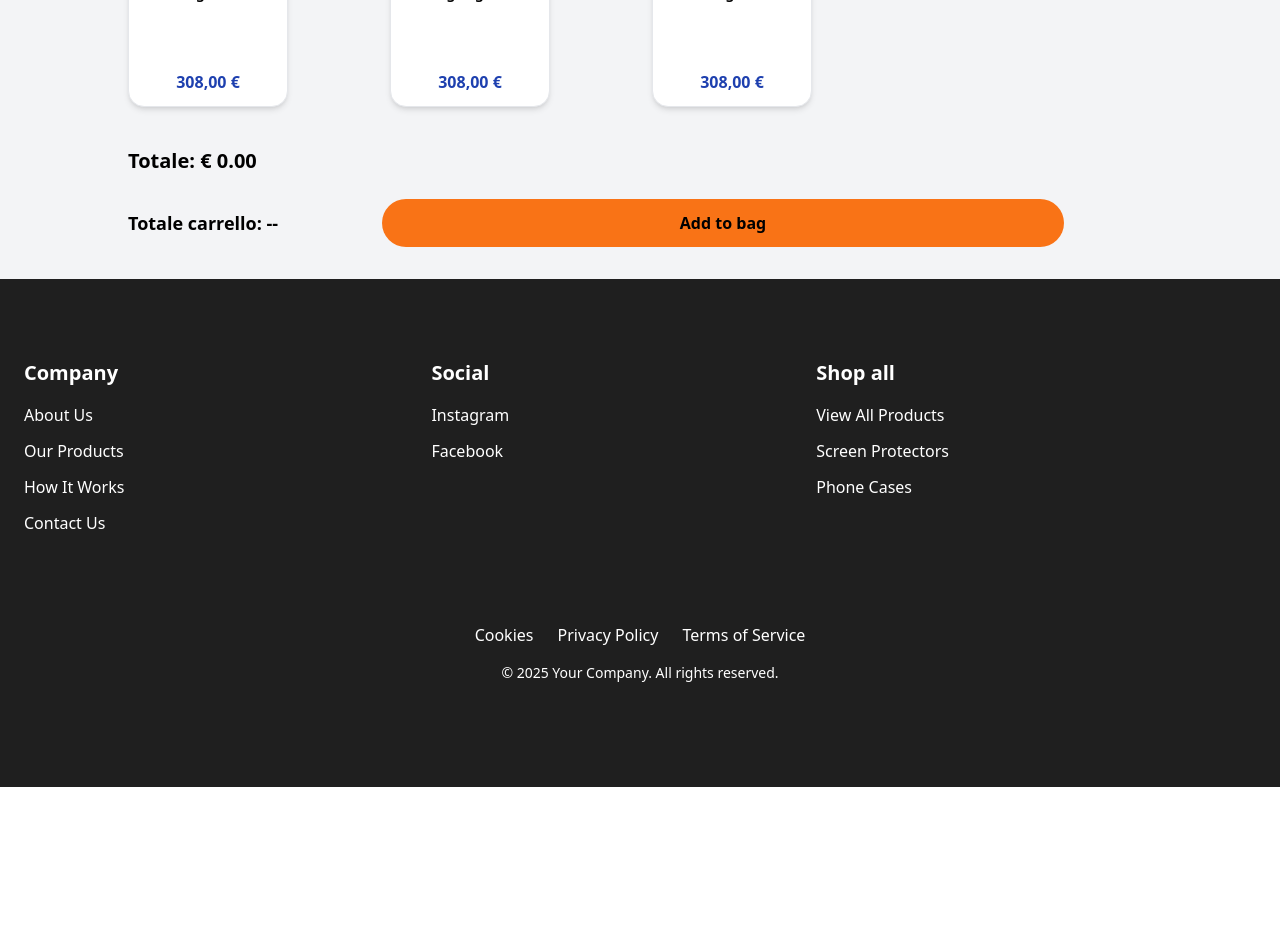
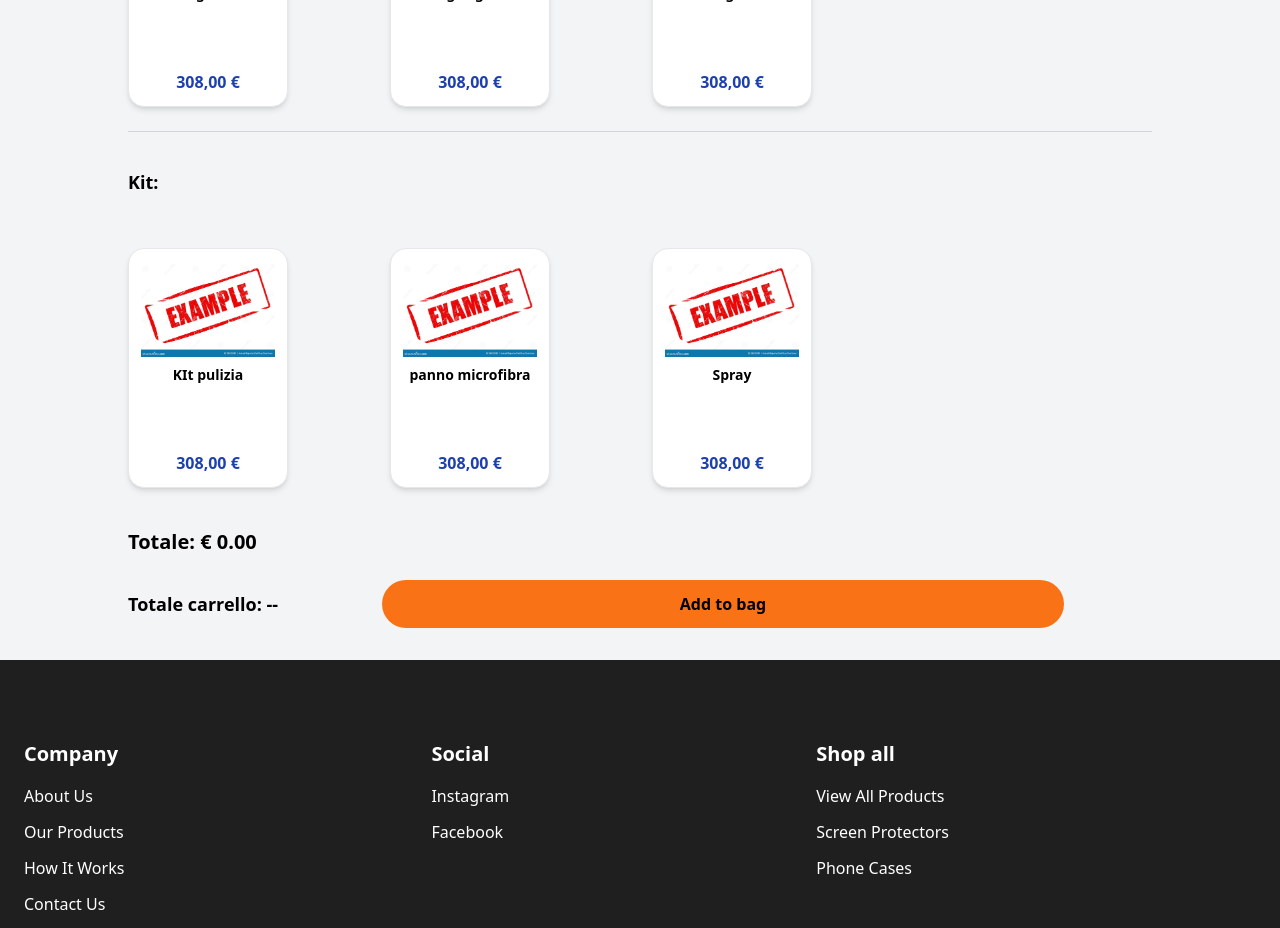
Before and after one commit to rubencommisso/mia_tech_progetto_finale, a React (Vite) app: page /product in a window 1280 px wide. Shown: the part 960-1888 px from the top of the page. Before the commit the page ends 1747 px from the top, so only its background shows below. Built offline with nearby package versions, Linux system fonts and the light colour scheme.

Commit message:
add kit card product & logic cart

```diff
--- a/src/pages/Cart.jsx
+++ b/src/pages/Cart.jsx
@@ -85,6 +85,10 @@ const Cart = () => {
                       <div className=" flex gap-2">
                       <span className="font-medium">{product.ring}</span>
                       <span>€{product.ringPrice}</span>
+                      </div>
+                      <div className=" flex gap-2">
+                      <span className="font-medium">{product.kit}</span>
+                      <span>€{product.kitPrice}</span>
                       </div>
                     <div className="flex items-center justify-between w-40 gap-2">
                       <span className="capitalize font-medium">Cover: {product.color}</span>
--- a/src/pages/Product.jsx
+++ b/src/pages/Product.jsx
@@ -16,7 +16,7 @@ const Product = () => {
   const [cart, setCart] = useState([]);
   const [selectedFilmId, setSelectedFilmId] = useState(null);
   const [selectedRingId, setSelectedRingId] = useState(null);
-
+  const [selectedKitId, setSelectedKitId] = useState(null);
   const navigate = useNavigate();
 
   // Caricamento iniziale del carrello
@@ -45,6 +45,7 @@ const Product = () => {
     setActiveModel(null);
     setSelectedFilmId(null);
     setSelectedRingId(null);
+    setSelectedKitId(null);
   };
 
   const handleModelClick = (model) => {
@@ -56,6 +57,8 @@ const Product = () => {
       setSelectedFilmId(id);
     } else if (category === "ring") {
       setSelectedRingId(id);
+    } else if (category === "kit") {
+      setSelectedKitId(id);
     }
   };
 
@@ -101,28 +104,53 @@ const Product = () => {
     },
   ];
 
+  const kitProduct = [
+    {
+      id: 7,
+      title: "KIt pulizia",
+      price: 308,
+      image: esempio,
+    },
+    {
+      id: 8,
+      title: "panno microfibra",
+      price: 308,
+      image: esempio,
+    },
+    {
+      id: 9,
+      title: "Spray",
+      price: 308,
+      image: esempio,
+    },
+  ];
+
   const selectedFilm = filmProduct.find((c) => c.id === selectedFilmId);
   const selectedRing = ringProduct.find((c) => c.id === selectedRingId);
+  const selectedKit = kitProduct.find((c) => c.id === selectedKitId);
   const filmPrice = selectedFilm?.price || 0;
   const ringPrice = selectedRing?.price || 0;
+  const kitPrice = selectedKit?.price || 0;
   const coverPrice = selectedPrice || 0;
-  const totalPrice = filmPrice + ringPrice + coverPrice;
+  const totalPrice = filmPrice + ringPrice + kitPrice + coverPrice;
 
   const handleAddToCart = () => {
-    if (!activeButton || !activeModel || (!selectedFilm && !selectedRing)) {
-      alert("Seleziona marca, modello e almeno un accessorio (pellicola o ring).");
+    if (!activeButton || !activeModel || (!selectedFilm && !selectedRing && !selectedKit)) {
+      alert("Seleziona marca, modello e almeno un accessorio.");
       return;
     }
 
     const item = {
       id: Date.now(),
-      image: selectedFilm?.image || selectedRing?.image || "Foto",
+      image: selectedFilm?.image || selectedRing?.image || selectedKit?.image || "Foto",
       name: `${activeButton.toUpperCase()} - ${activeModel}`,
       film: selectedFilm?.title || "Nessuna pellicola",
       ring: selectedRing?.title || "Nessun ring",
+      kit: selectedKit?.title || "Nessun kit",
       color: selectedColor || "Colore cover",
       filmPrice,
       ringPrice,
+      kitPrice,
       priceCover: coverPrice,
       price: totalPrice,
       quantity: 1,
@@ -191,6 +219,11 @@ const Product = () => {
         <div className="font-semibold py-3 text-lg">Ring:</div>
         <CardGrid products={ringProduct} selectedId={selectedRingId} category="ring" onCardClick={handleCardClick} />
 
+        <hr className="border-t border-gray-300 my-6" />
+
+        <div className="font-semibold py-3 text-lg">Kit:</div>
+        <CardGrid products={kitProduct} selectedId={selectedKitId} category="kit" onCardClick={handleCardClick} />
+
         {/* Customizer */}
         <div className="max-w-5xl mx-auto mt-10">
           {showIphone && <PhoneCaseCustomizerIphone setSelectedColor={setSelectedColor} setSelectedPrice={setSelectedPrice} />}
```
